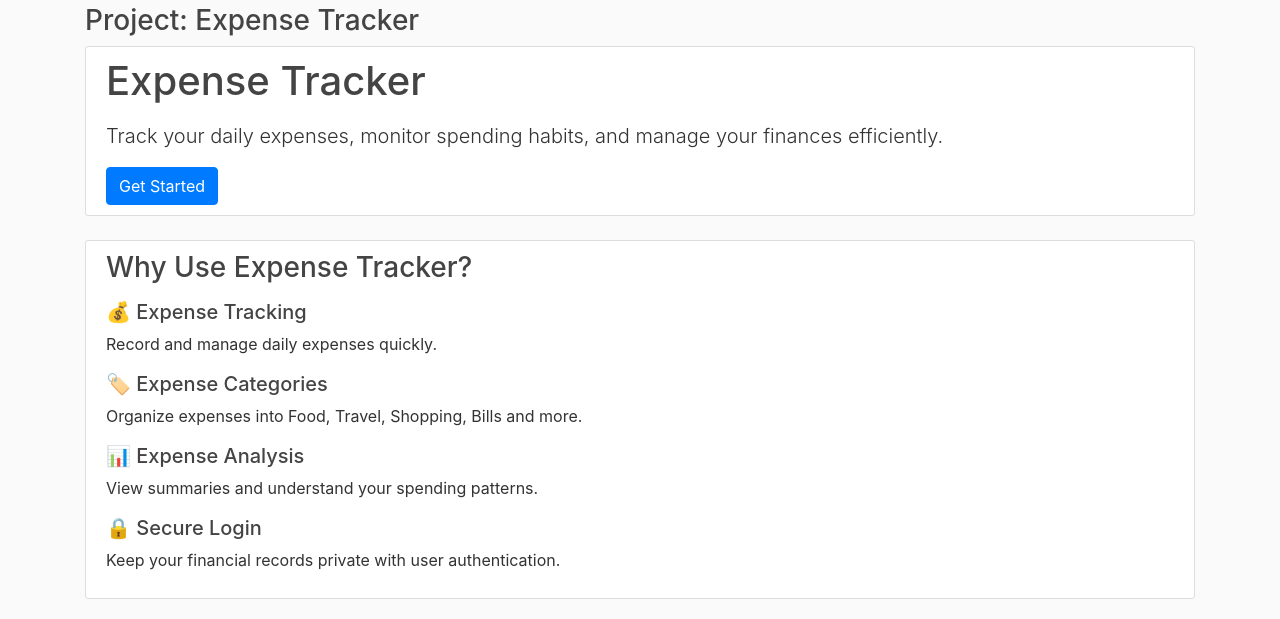
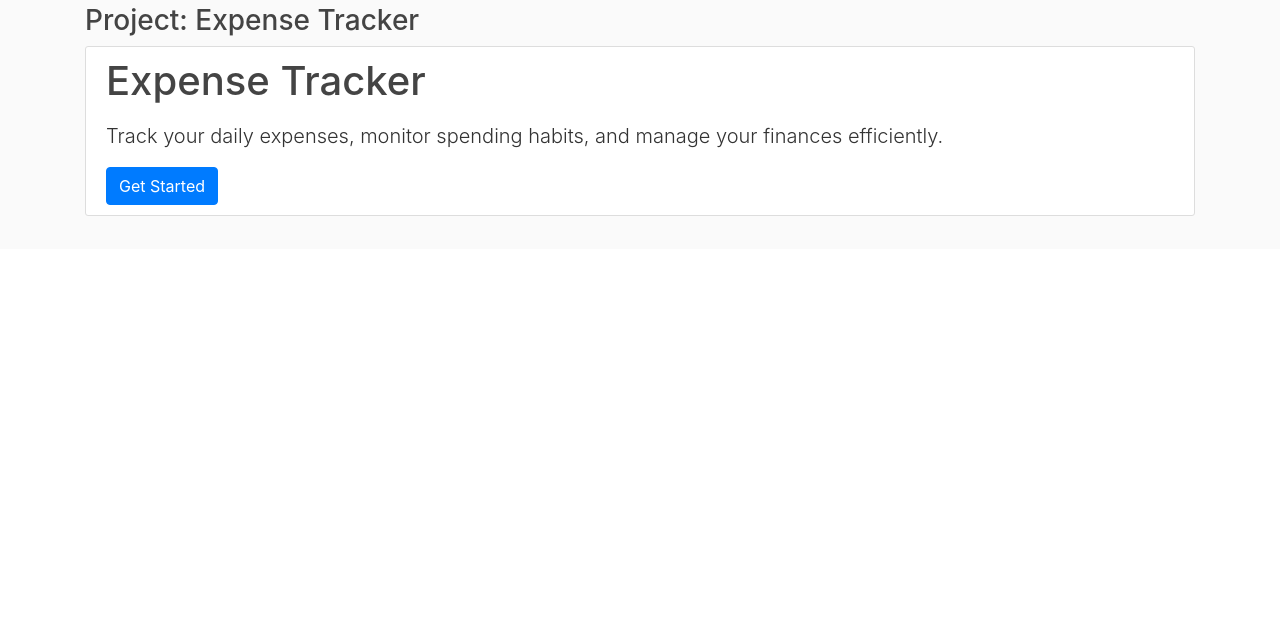
Before and after one commit to adityakanoje07-droid/Expense-Tracker-123, a Flask app: page /about in a window 1280 px wide. Shown: the part 551-1170 px from the top of the page. After the commit the page ends 767 px from the top, so only its background shows below. Run offline with Flask 3, Linux system fonts and the light colour scheme; some libraries are stand-ins or nearby versions.

Commit message:
Update layout.html

```diff
--- a/templates/layout.html
+++ b/templates/layout.html
@@ -137,37 +137,6 @@
             </a>
         </div>
 
-
-        <div class="content-section">
-            <h3>Why Use Expense Tracker?</h3>
-
-            <div class="mt-3">
-
-                <h5>💰 Expense Tracking</h5>
-                <p>
-                    Record and manage daily expenses quickly.
-                </p>
-
-                <h5>🏷️ Expense Categories</h5>
-                <p>
-                    Organize expenses into Food, Travel,
-                    Shopping, Bills and more.
-                </p>
-
-                <h5>📊 Expense Analysis</h5>
-                <p>
-                    View summaries and understand your
-                    spending patterns.
-                </p>
-
-                <h5>🔒 Secure Login</h5>
-                <p>
-                    Keep your financial records private
-                    with user authentication.
-                </p>
-
-            </div>
-        </div>
     </main>
 
 
```
